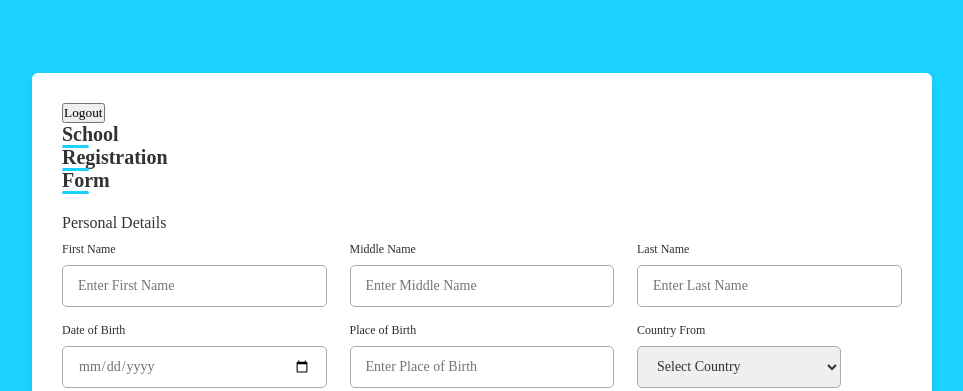
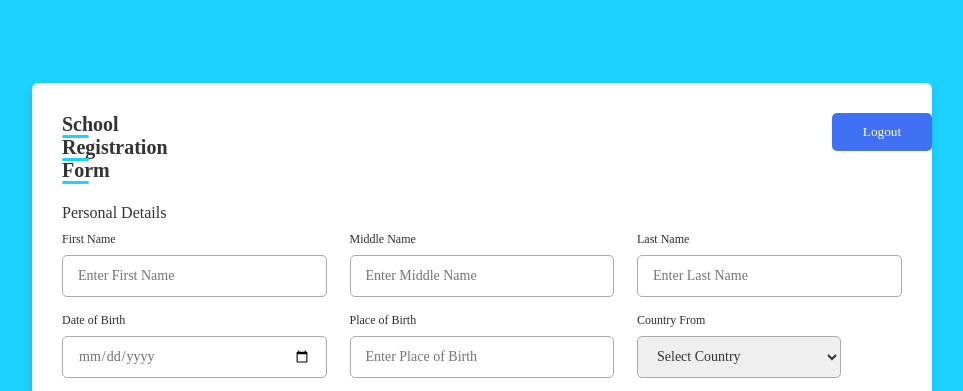
Before and after one commit to PrinceDev4401/login-and-fill, a plain HTML site: page index 2.html in a window 1280 px wide. Shown: the top 391 px of the page, without its empty margins (158-1121 px from the left). Drawn offline with nearby package versions, Linux system fonts and the light colour scheme.

Commit message:
Update style 2.css

```diff
--- a/style 2.css
+++ b/style 2.css
@@ -153,6 +153,32 @@
   font-size: 12px;
 }
 
+.inall .Log-btn{
+ position: absolute;
+ right: 0;
+}
+
+
+button.Log-btn{
+  display: flex;
+  align-items: center;
+  justify-content: center;
+  height: 38px;
+  max-width: 100px;
+  width: 50%;
+  border: none;
+  outline: none;
+  color: #fff;
+  border-radius: 5px;
+  background-color: #4070f4;
+  transition: all 0.3e linear;
+  cursor: pointer;
+}
+
+button.Log-btn:hover{
+  background-color: #34636e;
+}
+
 @media (max-width: 750px){
   .inall form{
     overflow-y: scroll;
```
Lines whose indentation alone changed are shown as unchanged.
